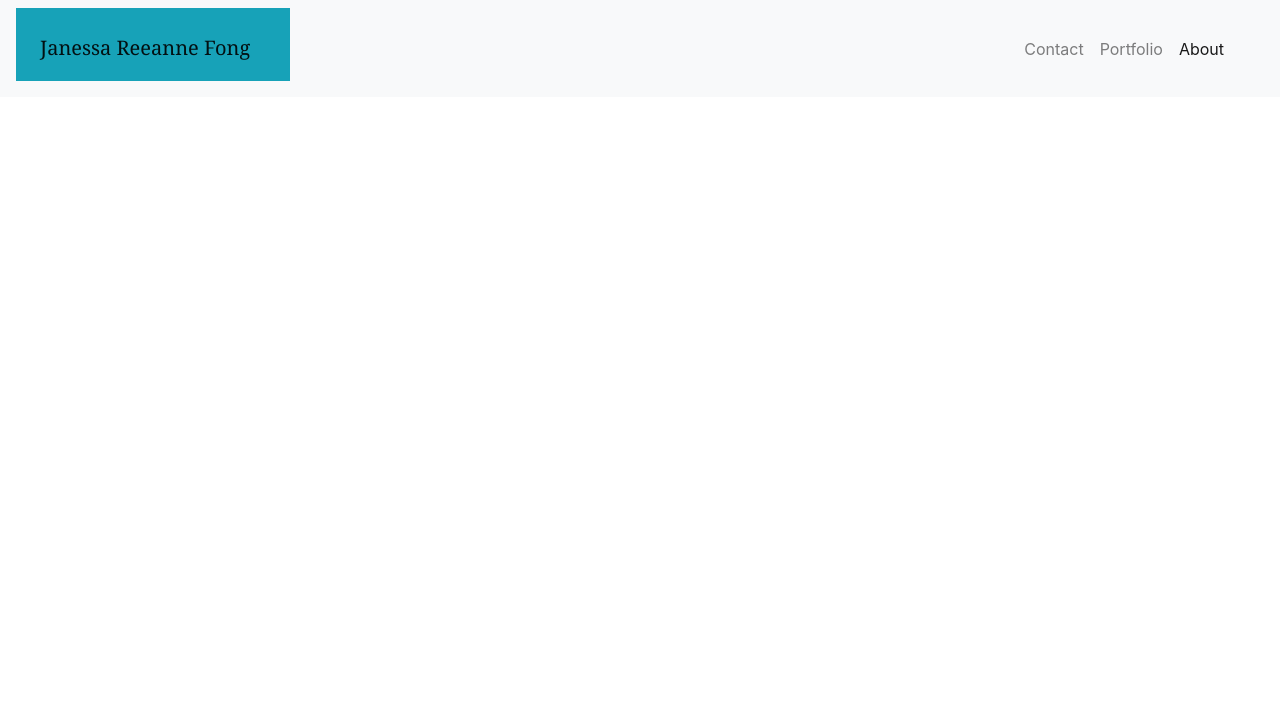
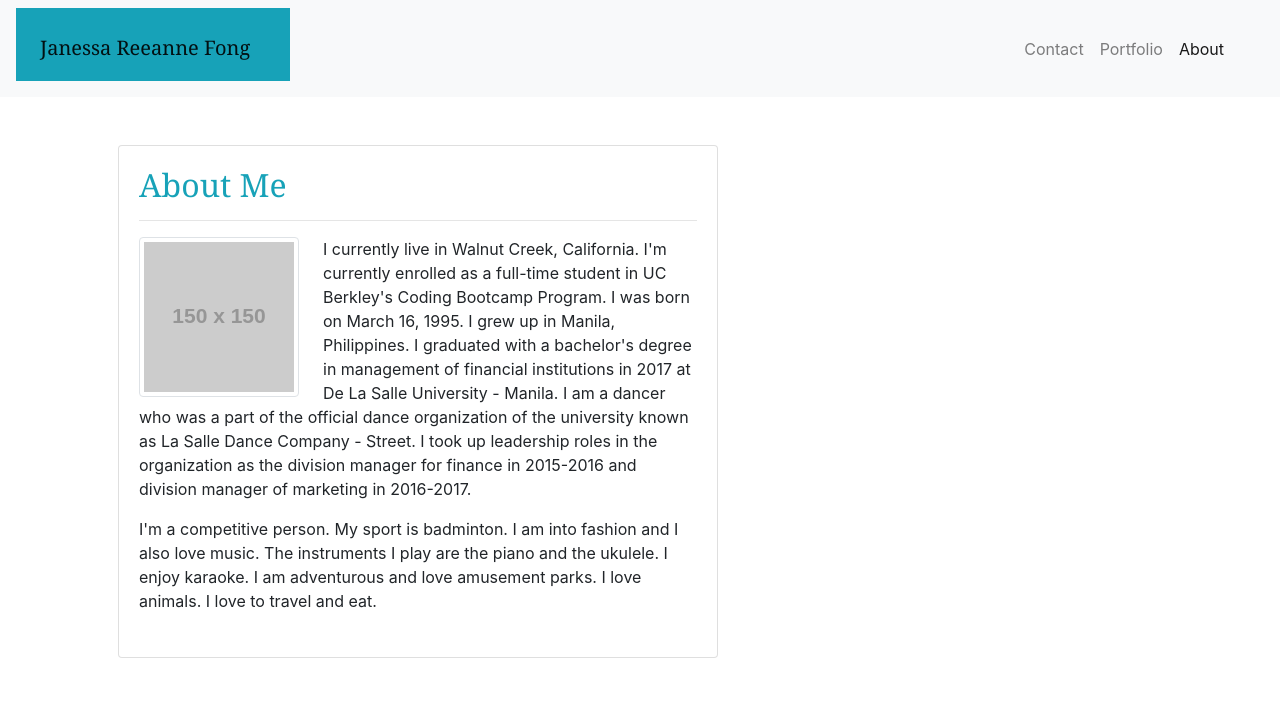
Before and after one commit to janessaref/my-portfolio, a plain HTML site: page index.html in a window 1280 px wide. Drawn offline with nearby package versions, Linux system fonts and the light colour scheme; placeholder pictures from the web are drawn by us.

Commit message:
add about me section in index file

```diff
--- a/index.html
+++ b/index.html
@@ -32,10 +32,31 @@
           </ul>
           <div class="px-3"></div>
         </div>
-      </nav>
-    <div class="container-fluid">
+    </nav>
 
-      </div>
+    <div class="container">
+        <div class="row">
+            <div class="col-sm-6 p-5">
+                <div class="card" style="width: 600px;">
+                    <div class="card-body">
+                    <h2 class="card-title text-info" style="font-family:Georgia, 'Times New Roman', Times, serif;">About Me</h2>
+                        <hr>
+                        <div class="row">
+                            <div class="col-sm-12 mb-4">
+                                <img src="https://via.placeholder.com/150" alt="..." class="img-thumbnail float-left mr-4">
+                                    <p class="card-text">I currently live in Walnut Creek, California. I'm currently enrolled as a full-time student in UC Berkley's Coding Bootcamp Program. I was born on March 16, 1995. I grew up in Manila, Philippines. I graduated with a bachelor's degree in management of financial institutions in 2017 at De La Salle University - Manila. I am a dancer who was a part of the official dance organization of the university known as La Salle Dance Company - Street. I took up leadership roles in the organization as the division manager for finance in 2015-2016 and division manager of marketing in 2016-2017.</p>
+
+                                    <p class="card-text">I'm a competitive person. My sport is badminton. I am into fashion and I also love music. The instruments I play are the piano and the ukulele. I enjoy karaoke. I am adventurous and love amusement parks. I love animals. I love to travel and eat.</p>
+                            </div>
+
+
+                        </div>
+                    </div>
+                </div>
+            </div>
+          <div class="col-sm-6"></div>
+        </div>
+    </div>
 
     <!-- Optional JavaScript -->
     <!-- jQuery first, then Popper.js, then Bootstrap JS -->
```
